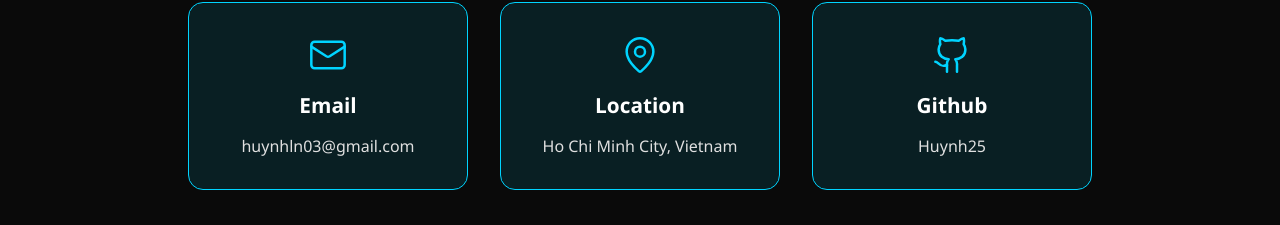
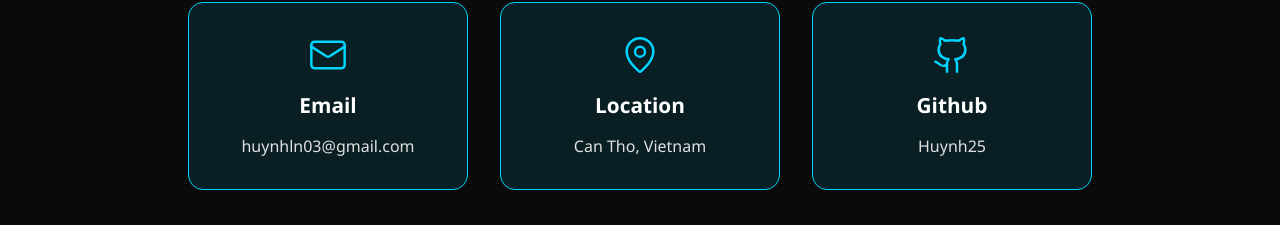
Before and after one commit to Huynh25/HuynhLN_portfolio, a React (Create React App) app: page / in a window 1280 px wide. Shown: the part 4853-5078 px from the top of the page. Built offline with nearby package versions, Linux system fonts and the light colour scheme.

Commit message:
update location

```diff
--- a/src/components/Contact.js
+++ b/src/components/Contact.js
@@ -12,7 +12,7 @@ function Contact() {
     {
       icon: MapPin,
       title: 'Location',
-      content: 'Ho Chi Minh City, Vietnam',
+      content: 'Can Tho, Vietnam',
       link: '#'
     },
     {
```
